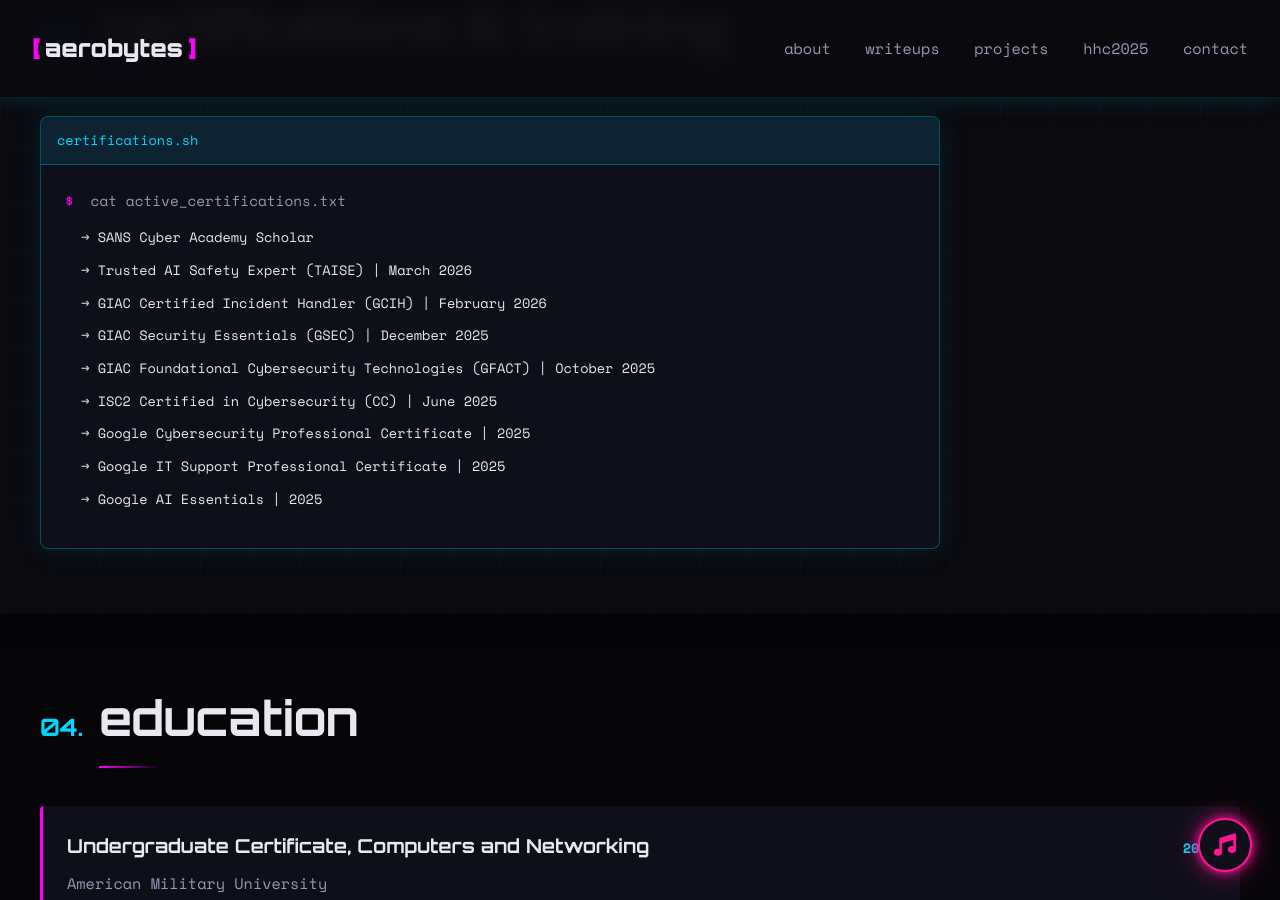
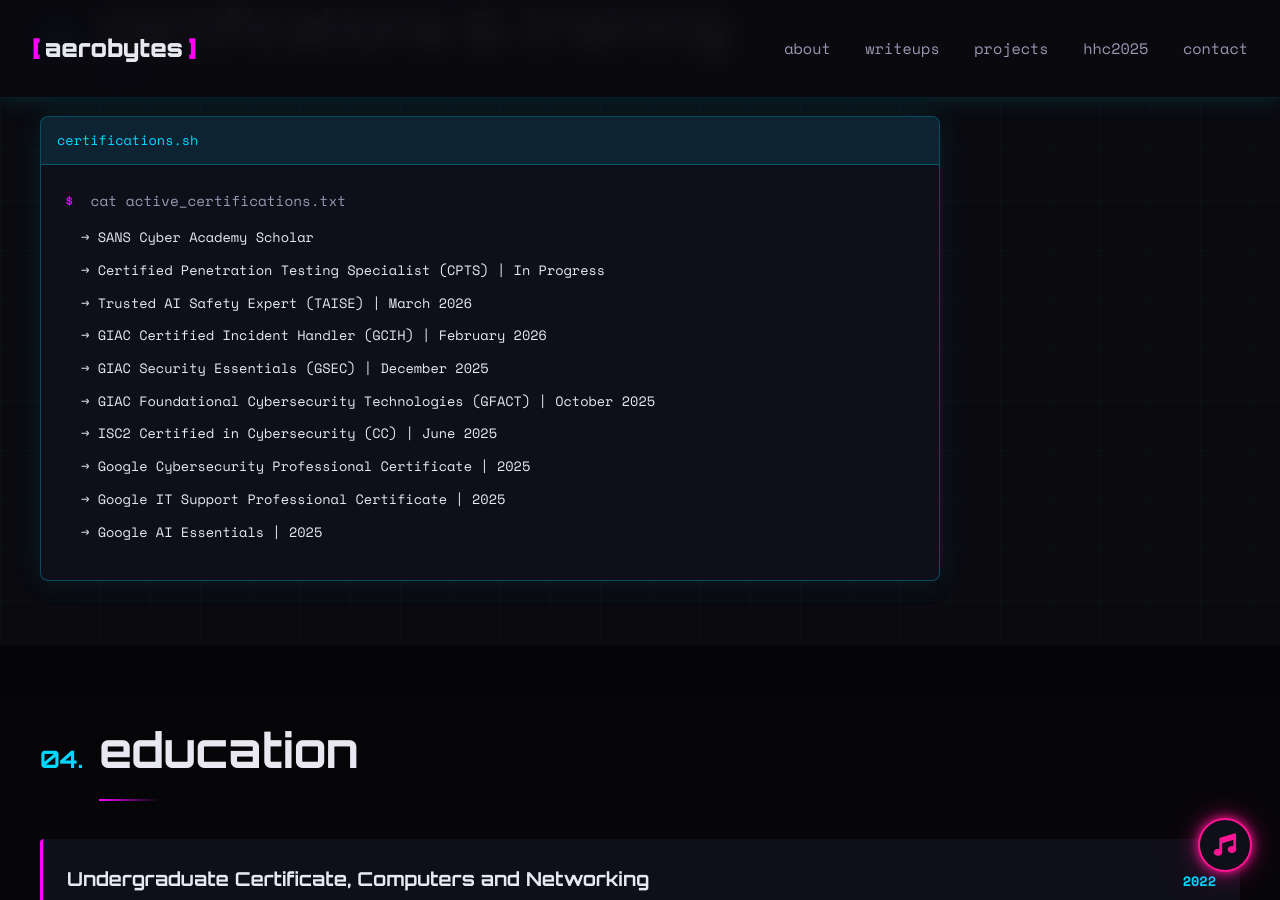
Before and after one commit to Aeronique/aerobytes-site, a Jekyll site: the page built from about.html, in a window 1280 px wide and 900 px high, scrolled down 4444 px. Built offline with Jekyll 4.4.1, drawn with Linux system fonts in a browser that asks for light colours.

Commit message:
Update about.html

```diff
--- a/about.html
+++ b/about.html
@@ -240,6 +240,7 @@
                 <p><span class="prompt">$</span> cat active_certifications.txt</p>
                 <ul class="skill-list">
                     <li>→ SANS Cyber Academy Scholar</li>
+					<li>→ Certified Penetration Testing Specialist (CPTS) | In Progress
                     <li>→ Trusted AI Safety Expert (TAISE) | March 2026</li>
                     <li>→ GIAC Certified Incident Handler (GCIH) | February 2026</li>
                     <li>→ GIAC Security Essentials (GSEC) | December 2025</li>
```
